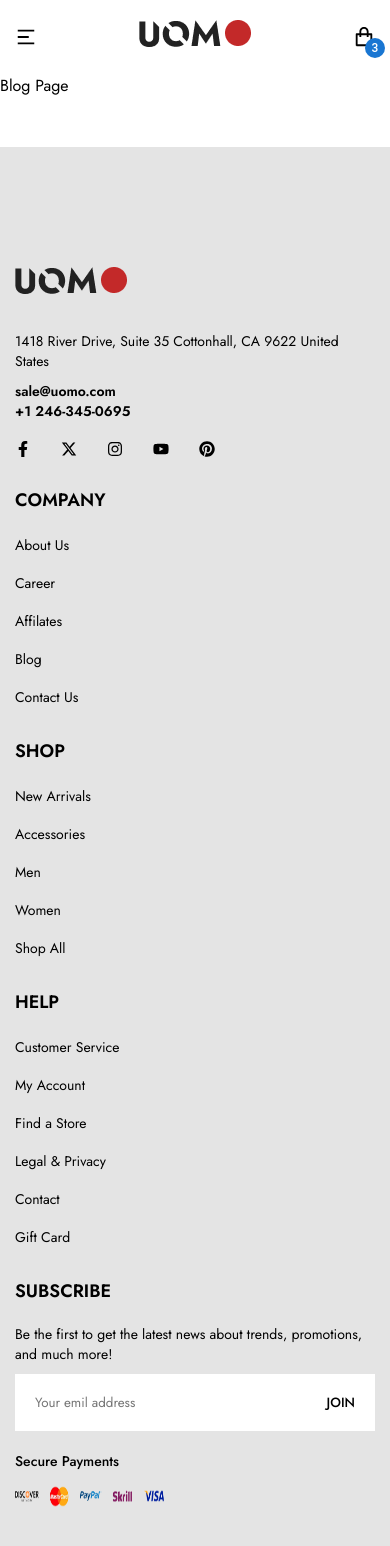
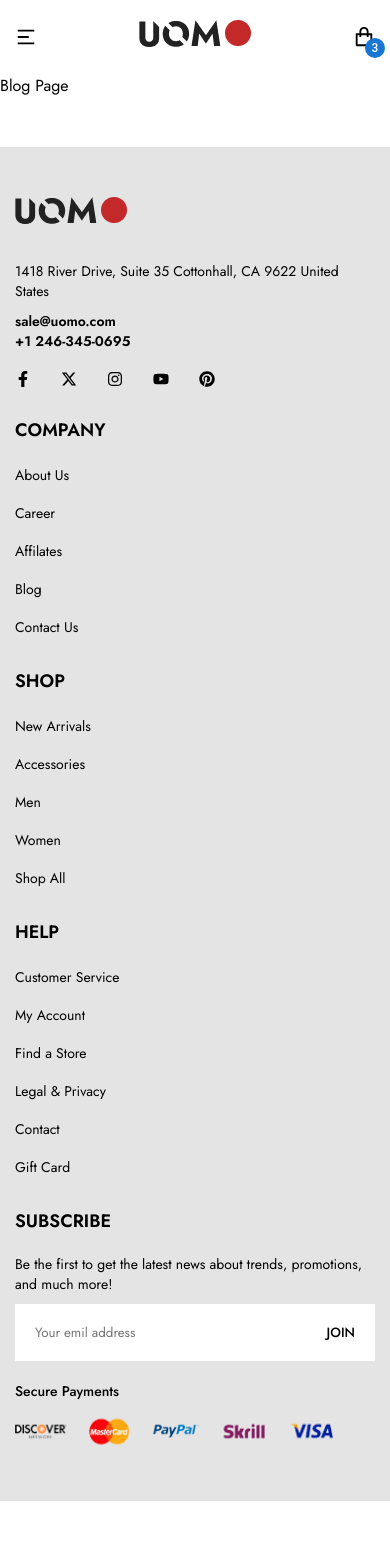
Before and after one commit to TopSecretStar/ecommerce-website, a React (Create React App) app: page /blog in a window 390 px wide. Shown: the top 1546 px of the page. After the commit the page ends 1501 px from the top, so only its background shows below. Built offline with nearby package versions, Linux system fonts and the light colour scheme.

Commit message:
Adjust footer padding and payment icon container size for mobile screens.

```diff
--- a/src/Components/Footer/Footer.css
+++ b/src/Components/Footer/Footer.css
@@ -146,7 +146,7 @@
 
 @media screen and (max-width: 450px) {
   .footer {
-    padding: 120px 15px;
+    padding: 50px 15px;
   }
   .footer__container {
     grid-template-columns: 1fr;
@@ -164,4 +164,9 @@
   .paymentIconContainer {
     width: 150px;
   }
+
+  .paymentIconContainer {
+    height: 40px;
+    width: 320px;
+  }
 }
```
